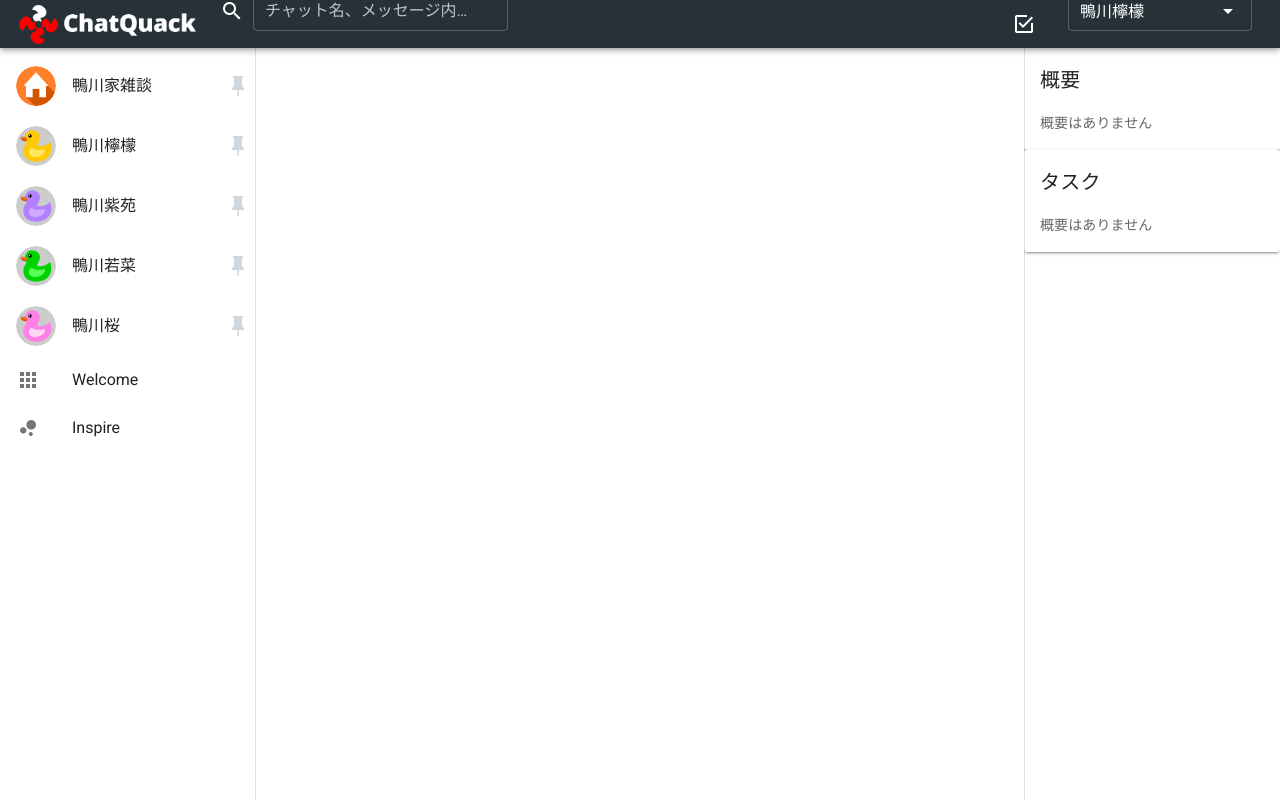
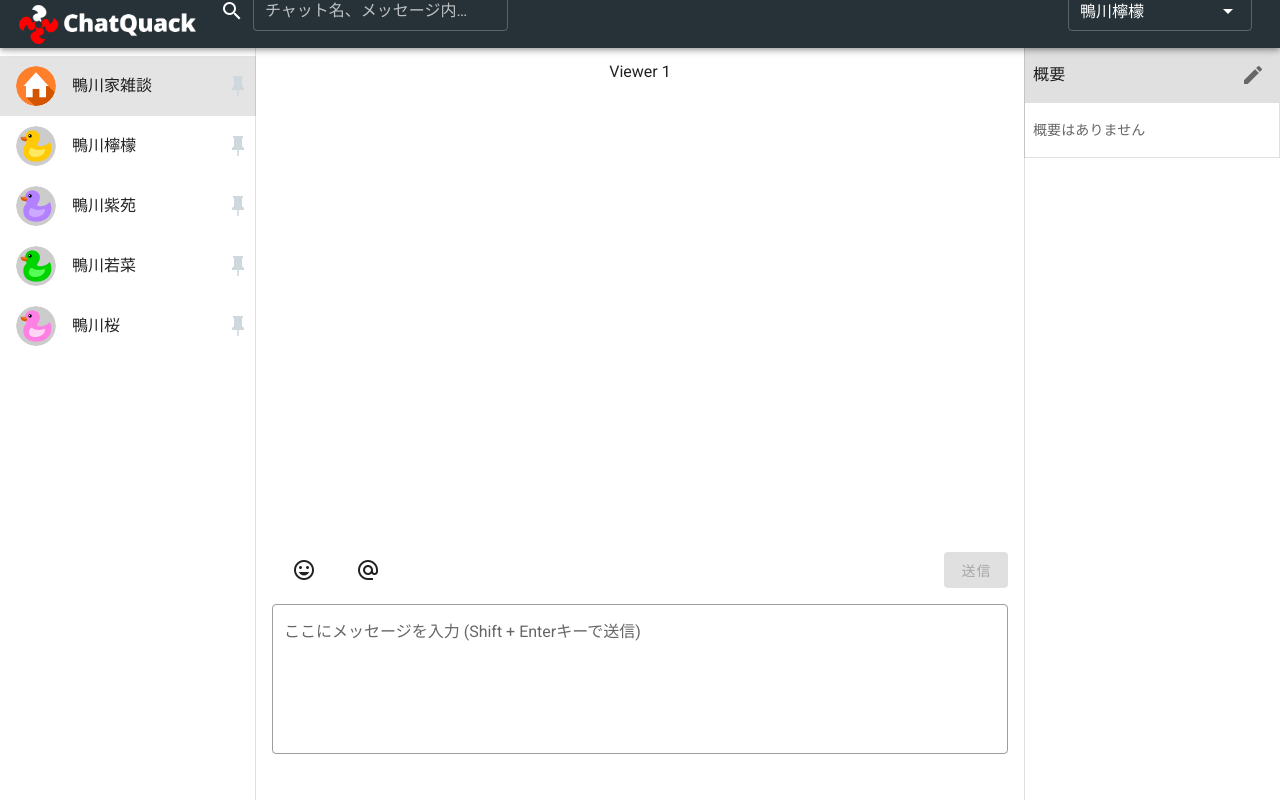
Before and after one commit to azureleaf/chat-quack, a Nuxt app: page /users/1 in a window 1280 px wide. Built offline with nearby package versions, Linux system fonts and the light colour scheme.

Commit message:
refactor: Show every msg page for every user with dynamic routing

```diff
--- a/layouts/default.vue
+++ b/layouts/default.vue
@@ -1,11 +1,11 @@
 <template>
   <v-app dark>
-    <v-navigation-drawer clipped fixed app>
+    <v-navigation-drawer clipped fixed permanent app>
       <v-list>
         <v-list-item
           v-for="(channel, i) in channels"
           :key="i"
-          :to="channel.to"
+          :to="`/users/${channel.id}`"
           router
           exact
           class="px-0"
@@ -29,30 +29,18 @@
             </v-btn>
           </v-list-item-action>
         </v-list-item>
-        <v-list-item
-          v-for="(item, i) in items"
-          :key="i"
-          :to="item.to"
-          router
-          exact
-        >
-          <v-list-item-action>
-            <v-icon>{{ item.icon }}</v-icon>
-          </v-list-item-action>
-          <v-list-item-content>
-            <v-list-item-title v-text="item.title" />
-          </v-list-item-content>
-        </v-list-item>
       </v-list>
     </v-navigation-drawer>
-    <v-navigation-drawer clipped fixed right app>
-      <v-card>
-        <v-card-title>概要</v-card-title>
-        <v-card-text>概要はありません</v-card-text>
+    <v-navigation-drawer clipped fixed right app permanent>
+      <v-card color="grey lighten-2" flat outlined tile>
+        <v-card-title class="text-subtitle-1 pa-2"
+          ><span>概要</span><v-spacer /><v-btn icon
+            ><v-icon>mdi-pencil</v-icon></v-btn
+          ></v-card-title
+        >
       </v-card>
-      <v-card>
-        <v-card-title>タスク</v-card-title>
-        <v-card-text>概要はありません</v-card-text>
+      <v-card flat outlined tile>
+        <v-card-text class="px-2">概要はありません</v-card-text>
       </v-card>
     </v-navigation-drawer>
     <v-app-bar
@@ -66,7 +54,6 @@
       align="center"
     >
       <img class="mr-3" src="/applogo.png" height="45" />
-      <!-- <v-toolbar-title v-text="title" /> -->
       <v-col cols="3">
         <v-text-field
           label="チャット名、メッセージ内容を検索"
@@ -77,9 +64,9 @@
         ></v-text-field>
       </v-col>
       <v-spacer />
-      <v-btn color="blue-grey darken-4" depressed>
+      <!-- <v-btn color="blue-grey darken-4" depressed>
         <v-icon>mdi-checkbox-marked-outline</v-icon>
-      </v-btn>
+      </v-btn> -->
       <v-col cols="2">
         <v-select
           v-model="accountId"
@@ -124,40 +111,35 @@ export default {
           isPinned: false,
           isPerson: false,
           avatar: "/home.png",
-          title: "鴨川家雑談",
-          to: "/group"
+          title: "鴨川家雑談"
         },
         {
           id: 2,
           isPinned: false,
           isPerson: true,
           avatar: "/duck_yellow.png",
-          title: "鴨川檸檬",
-          to: "/lemon"
+          title: "鴨川檸檬"
         },
         {
           id: 3,
           isPinned: false,
           isPerson: true,
           avatar: "/duck_purple.png",
-          title: "鴨川紫苑",
-          to: "/shion"
+          title: "鴨川紫苑"
         },
         {
           id: 4,
           isPinned: false,
           isPerson: true,
           avatar: "/duck_green.png",
-          title: "鴨川若菜",
-          to: "/wakana"
+          title: "鴨川若菜"
         },
         {
           id: 5,
           isPinned: false,
           isPerson: true,
           avatar: "/duck_pink.png",
-          title: "鴨川桜",
-          to: "/sakura"
+          title: "鴨川桜"
         }
       ],
       title: "Chatquack",
--- /dev/null
+++ b/pages/users/_id.vue
@@ -0,0 +1,11 @@
+<template>
+  <v-layout>
+    <v-flex class="text-center">
+      Viewer
+      {{ this.$route.params.id }}
+    </v-flex>
+    <v-footer absolute class="pa-0">
+      <Editor />
+    </v-footer>
+  </v-layout>
+</template>
```
